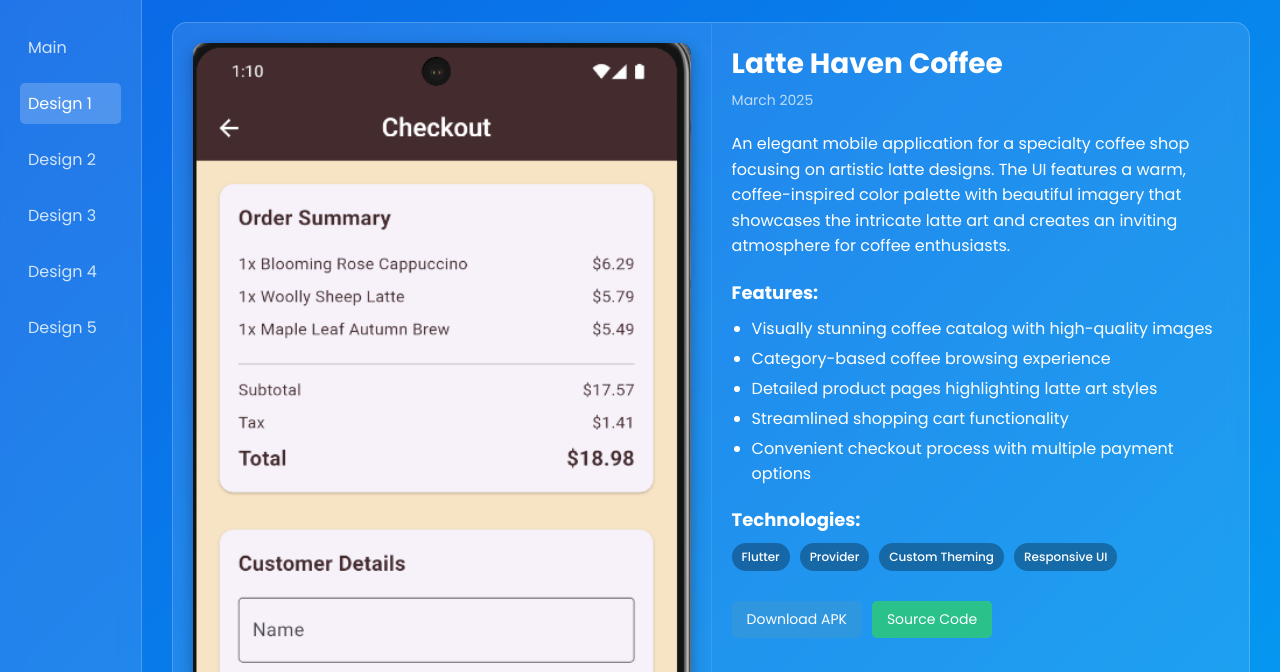
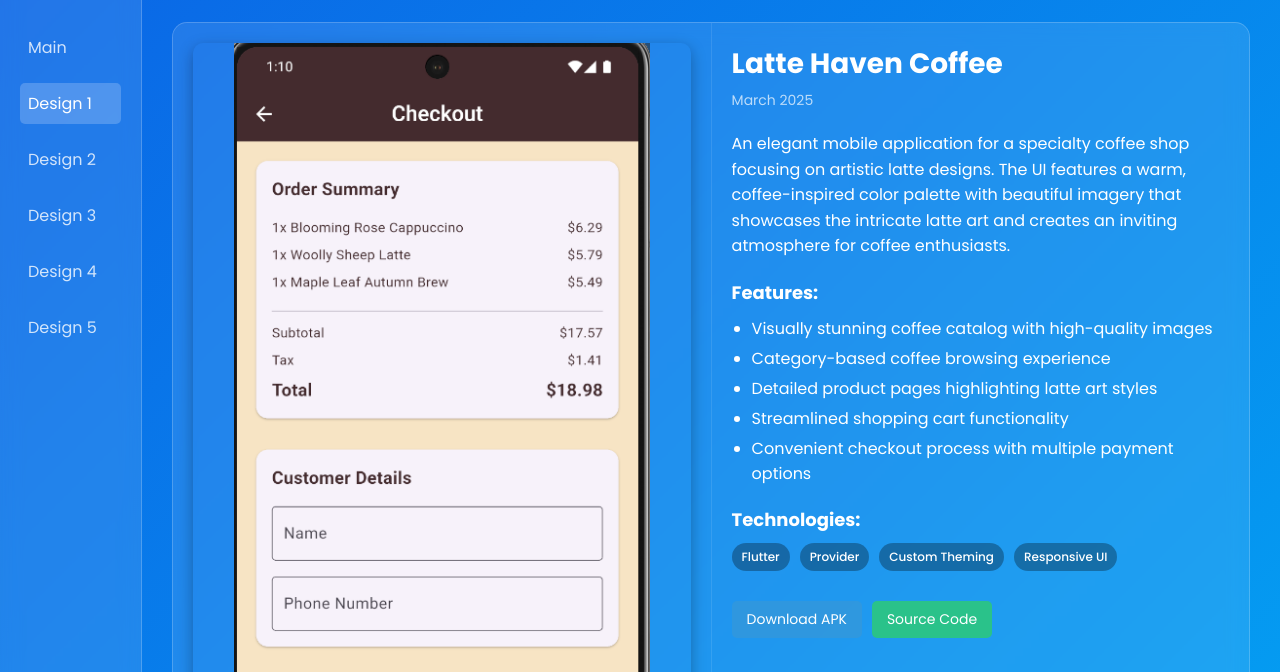
Before and after one commit to Kiyoraka/Flutter-UI-Design-Web, a plain HTML site: page index.html in a window 1280 px wide. Both pictures are taken after a click on the link "Design 1". Shown: the part 128-800 px from the top of the page. Drawn offline with Linux system fonts and the light colour scheme.

Commit message:
update styling

```diff
--- a/assets/css/style.css
+++ b/assets/css/style.css
@@ -204,10 +204,17 @@ body {
     flex: 1;
     min-width: 300px;
     padding: 20px;
+    display: flex;
+    flex-direction: column;
+    align-items: center; /* Center the images horizontally */
 }
 
 .main-screenshot {
     width: 100%;
+    height: auto;
+    max-width: 540px; /* This maintains the ratio when scaled down */
+    aspect-ratio: 9/16;
+    object-fit: contain; /* This ensures the image isn't cropped */
     border-radius: 10px;
     margin-bottom: 15px;
     box-shadow: 0 5px 15px rgba(0, 0, 0, 0.3);
@@ -224,7 +231,8 @@ body {
     width: 80px;
     height: 80px;
     border-radius: 5px;
-    object-fit: cover;
+    object-fit: contain; /* This ensures the image isn't cropped */
+    background-color: rgba(0, 0, 0, 0.1); /* Background color for transparent areas */
     cursor: pointer;
     transition: all 0.2s;
 }
```
